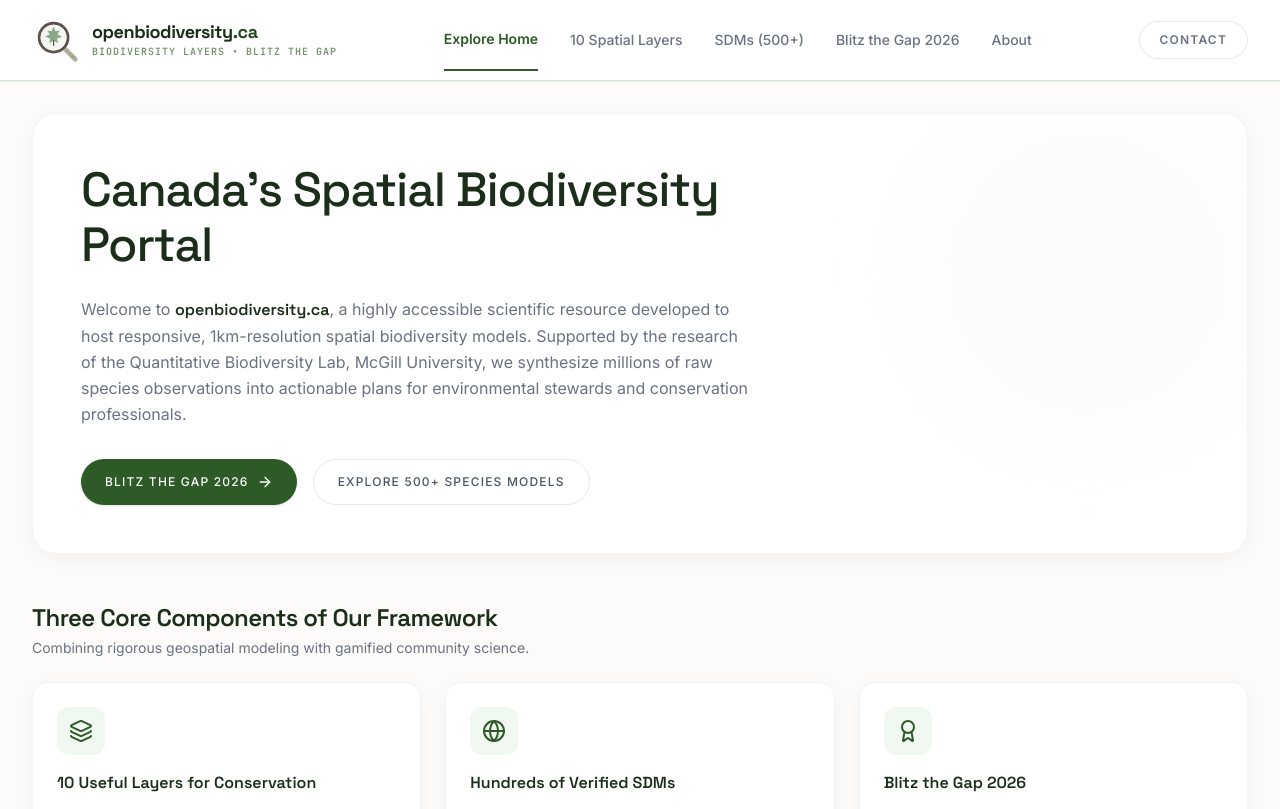
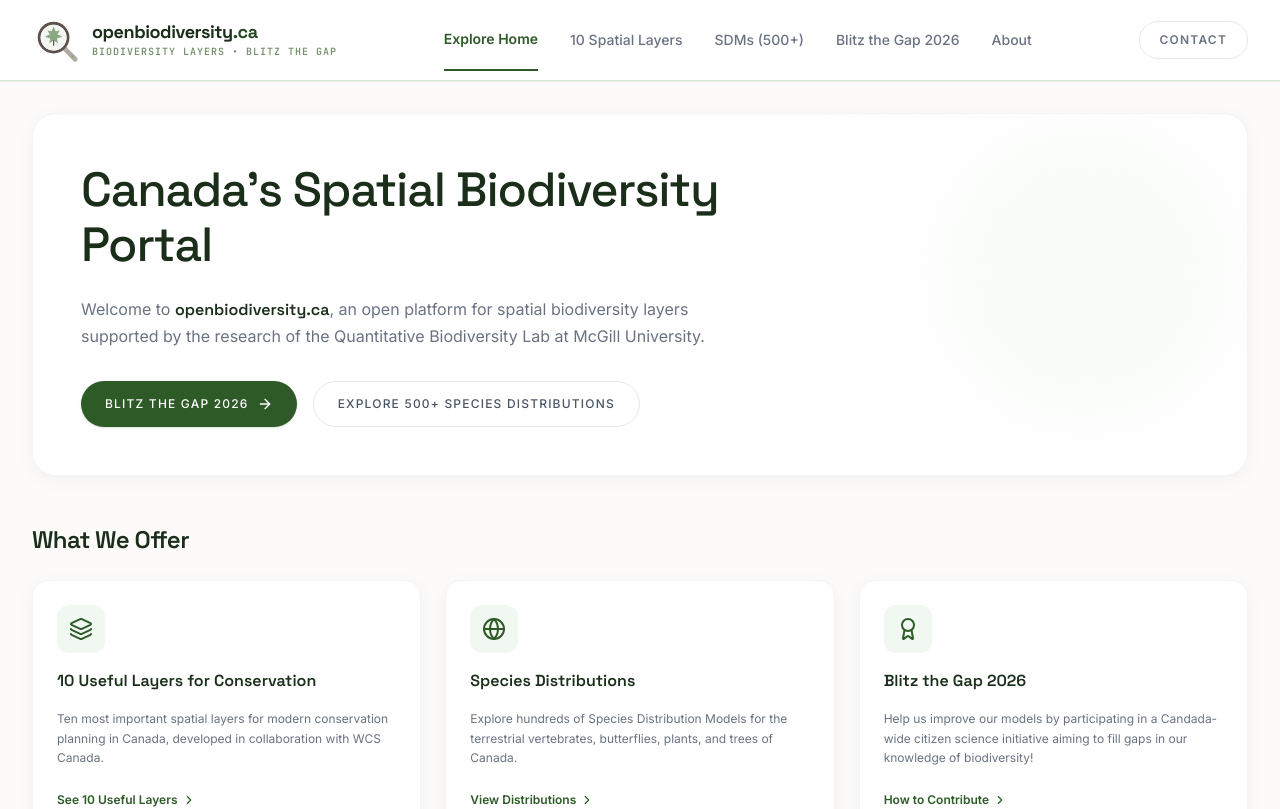
Before and after one commit to PollockLab/openbiodiversity.ca, a React (Vite) app: page / in a window 1280 px wide. Shown: the top 809 px of the page. Built offline with nearby package versions, Linux system fonts and the light colour scheme.

Commit message:
Edited text of home page to replace ai text.

```diff
--- a/src/components/HomeView.tsx
+++ b/src/components/HomeView.tsx
@@ -21,7 +21,7 @@ export default function HomeView({ setActiveTab }: HomeViewProps) {
           </h1>
 
           <p className="mt-6 text-sm sm:text-base text-gray-500 leading-relaxed max-w-2xl font-sans">
-            Welcome to <strong className="text-wood-900 font-semibold font-display">openbiodiversity.ca</strong>, a highly accessible scientific resource developed to host responsive, 1km-resolution spatial biodiversity models. Supported by the research of the Quantitative Biodiversity Lab, McGill University, we synthesize millions of raw species observations into actionable plans for environmental stewards and conservation professionals.
+            Welcome to <strong className="text-wood-900 font-semibold font-display">openbiodiversity.ca</strong>, an open platform for spatial biodiversity layers supported by the research of the <a href="https://qbiodiversity.org/">Quantitative Biodiversity Lab</a> at McGill University.
           </p>
 
           <div className="mt-8 flex flex-wrap gap-4">
@@ -35,7 +35,7 @@ export default function HomeView({ setActiveTab }: HomeViewProps) {
               onClick={() => setActiveTab('sdm-explorer')}
               className="bg-white hover:bg-gray-50 text-gray-600 font-medium text-xs uppercase tracking-widest px-6 py-3.5 rounded-full border border-gray-200 transition-all inline-flex items-center gap-2 cursor-pointer"
             >
-              Explore 500+ Species Models
+              Explore 500+ Species Distributions
             </button>
           </div>
         </div>
@@ -45,11 +45,8 @@ export default function HomeView({ setActiveTab }: HomeViewProps) {
       <section className="space-y-6">
         <div className="max-w-2xl">
           <h2 className="font-display font-semibold text-2xl text-wood-900 tracking-tight">
-            Three Core Components of Our Framework
+             What We Offer
           </h2>
-          <p className="text-sm text-gray-500 mt-1">
-            Combining rigorous geospatial modeling with gamified community science.
-          </p>
         </div>
 
         <div className="grid grid-cols-1 md:grid-cols-3 gap-6">
@@ -63,14 +60,14 @@ export default function HomeView({ setActiveTab }: HomeViewProps) {
                 10 Useful Layers for Conservation
               </h3>
               <p className="text-xs text-gray-500 leading-relaxed font-sans">
-                Our synthesized grid composites map Human Footprint Index, continuous canopy heights, peatland depths, and protected CPC boundaries. Hand-picked criteria layers for high-efficiency zone selection.
+                Ten most important spatial layers for modern conservation planning in Canada, developed in collaboration with <a href="https://wcscanada.org/">WCS Canada</a>.
               </p>
             </div>
             <button
               onClick={() => setActiveTab('useful-layers')}
               className="mt-6 text-xs text-sage-500 font-semibold inline-flex items-center gap-1 hover:text-sage-700 cursor-pointer text-left"
             >
-              Visualise 10 Useful Layers <ChevronRight className="w-3.5 h-3.5" />
+              See 10 Useful Layers <ChevronRight className="w-3.5 h-3.5" />
             </button>
           </div>
 
@@ -81,17 +78,17 @@ export default function HomeView({ setActiveTab }: HomeViewProps) {
                 <Globe className="w-6 h-6" />
               </div>
               <h3 className="font-display font-semibold text-base text-wood-900">
-                Hundreds of Verified SDMs
+                Species Distributions
               </h3>
               <p className="text-xs text-gray-500 leading-relaxed font-sans">
-                Explore ~500 1km-resolution terrestrial vertebrate Species Distribution Models across butterflies, plants, and structural trees. Supports toggle features for bias-corrected and raw ensemble datasets.
+                Explore hundreds of Species Distribution Models for the terrestrial vertebrates, butterflies, plants, and trees of Canada.
               </p>
             </div>
             <button
               onClick={() => setActiveTab('sdm-explorer')}
               className="mt-6 text-xs text-sage-500 font-semibold inline-flex items-center gap-1 hover:text-sage-700 cursor-pointer text-left"
             >
-              Analyze Species Models <ChevronRight className="w-3.5 h-3.5" />
+              View Distributions <ChevronRight className="w-3.5 h-3.5" />
             </button>
           </div>
 
@@ -105,14 +102,14 @@ export default function HomeView({ setActiveTab }: HomeViewProps) {
                 Blitz the Gap 2026
               </h3>
               <p className="text-xs text-gray-500 leading-relaxed font-sans">
-                Our active summer campaign gamifying volunteer submissions on iNaturalist. Help us conquer blank grid squares on the map using our explorer, taxonomic, and VOI metrics tracking metrics.
+                Help us improve our models by participating in a Candada-wide citizen science initiative aiming to fill gaps in our knowledge of biodiversity!
               </p>
             </div>
             <button
               onClick={() => setActiveTab('blitz-gap')}
               className="mt-6 text-xs text-sage-500 font-semibold inline-flex items-center gap-1 hover:text-sage-700 cursor-pointer text-left"
             >
-              Join 2026 Campaign <ChevronRight className="w-3.5 h-3.5" />
+              How to Contribute <ChevronRight className="w-3.5 h-3.5" />
             </button>
           </div>
         </div>
@@ -126,7 +123,7 @@ export default function HomeView({ setActiveTab }: HomeViewProps) {
               Canada's Biodiversity Data
             </h2>
             <p className="text-sm text-gray-500 mt-1 max-w-xl">
-              Probe Canada's observation density grids. Use the map tools to switch base layers and examine coordinate properties.
+             Explore our current observations of the country's wildlife.
             </p>
           </div>
         </div>
```
